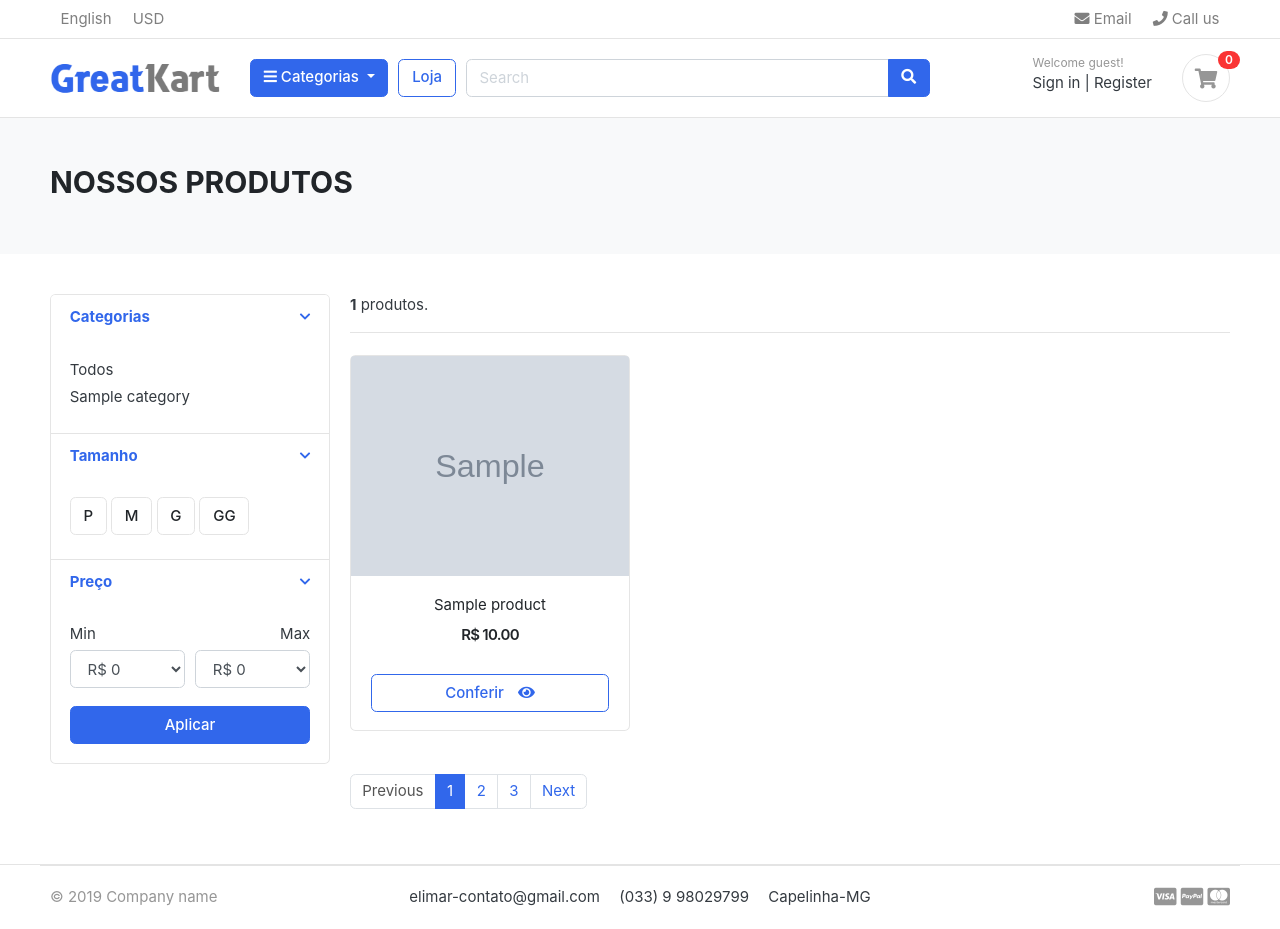
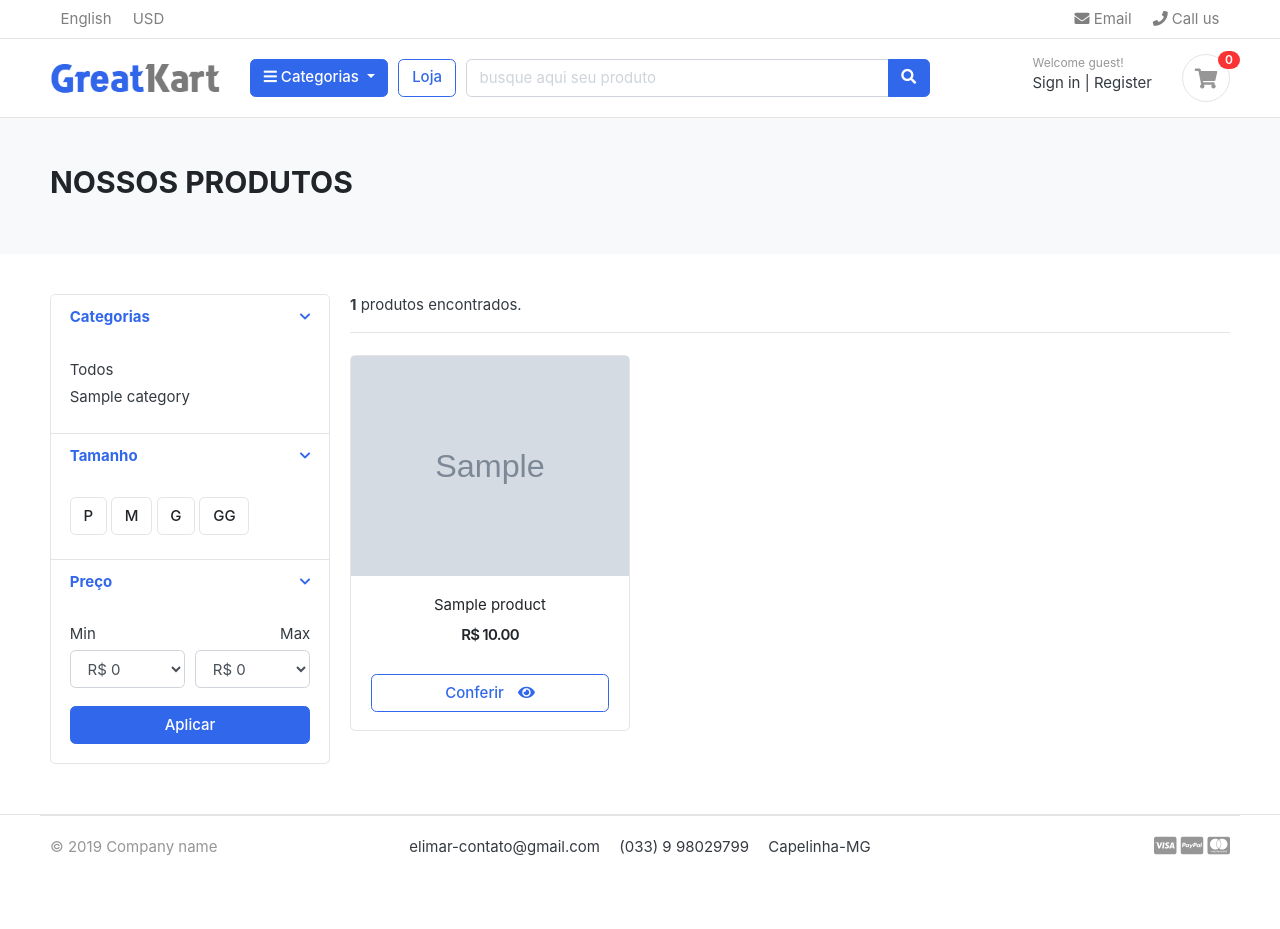
Before and after one commit to elimarafonso/Ecommerce-django, a Django app: page /store/ in a window 1280 px wide. After the commit the page ends 856 px from the top, so only its background shows below. Run offline with Django 3.2, Linux system fonts and the light colour scheme; tables that the repository leaves empty hold one stand-in row (values such as "Sample post"); grey boxes marked "Sample" are stand-in pictures; some libraries are stand-ins or nearby versions; some web fonts are replaced.

Commit message:
Implementado Busca/Paginação

```diff
--- a/store/urls.py
+++ b/store/urls.py
@@ -1,9 +1,10 @@
 from django.urls import path
-from .views import StoreView, ProductDetailView
+from .views import StoreView, ProductDetailView, SearchListView
 
 
 urlpatterns = [
     path('', StoreView.as_view(), name='store'),
-    path('<slug:category_slug>/', StoreView.as_view(), name='products_by_category'),
-    path('<slug:category_slug>/<slug:product_slug>/', ProductDetailView.as_view(), name='ProductDetail'),
+    path('category/<slug:category_slug>/', StoreView.as_view(), name='products_by_category'),
+    path('category/<slug:category_slug>/<slug:product_slug>/', ProductDetailView.as_view(), name='ProductDetail'),
+    path('search/', SearchListView.as_view(), name='search'),
 ]
--- a/store/views.py
+++ b/store/views.py
@@ -1,32 +1,44 @@
 from django.shortcuts import get_object_or_404
 from django.views.generic.base import TemplateView
+from django.views.generic.list import ListView
+from django.core.paginator import EmptyPage, PageNotAnInteger, Paginator
 
 import carts.views
 from category.models import Category
-from carts.models import CartItem, Cart
+from carts.models import CartItem
 from .models import Product
 
 
-# Create your views here.
-
-
 class StoreView(TemplateView):
-
     template_name = 'store/store.html'
 
-    def get_context_data(self,  **kwargs):
+    def get_context_data(self, **kwargs):
         context = super(StoreView, self).get_context_data(**kwargs)
 
         category_slug = kwargs.get('category_slug')
         # se Category_slug não for NONE é porque tem um slug
-        if  category_slug != None:
+        if category_slug != None:
             categories = get_object_or_404(Category, slug=category_slug)
-            context['products'] = Product.objects.all().filter(category=categories, is_available=True)
-            context['quant_products'] = context['products'].count()
+
+            products_by_category = Product.objects.all().filter(category=categories, is_available=True).order_by('id')
+            # paginando produtos por categorias
+            paginator = Paginator(products_by_category, 1)
+            page = self.request.GET.get('page')
+            paged_products = paginator.get_page(page)
+            context['products'] = paged_products
+            #
+            context['quant_products'] = products_by_category.count()
         else:
             context['categories'] = Category.objects.all()
-            context['products'] = Product.objects.all().filter(is_available=True)
-            context['quant_products'] = context['products'].count()
+
+            # paginando produtos
+            products_all = Product.objects.all().filter(is_available=True).order_by('id')
+            paginator = Paginator(products_all, 5)
+            page = self.request.GET.get('page')
+            paged_products = paginator.get_page(page)
+            context['products'] = paged_products
+
+            context['quant_products'] = products_all.count()
 
         return context
 
@@ -40,10 +52,44 @@ class ProductDetailView(TemplateView):
         product_slug = kwargs.get('product_slug')
         try:
             single_product = Product.objects.get(category__slug=category_slug, slug=product_slug)
-            in_cart = CartItem.objects.filter(product=single_product, cart__cart_id=carts.views._cart_id(self.request)).exists()
+            in_cart = CartItem.objects.filter(product=single_product,
+                                              cart__cart_id=carts.views._cart_id(self.request)).exists()
         except Exception as e:
             raise e
 
         context['product'] = single_product
         context['in_cart'] = in_cart
         return context
+
+
+class SearchListView(ListView):
+    template_name = 'store/store.html'
+    model = Product
+
+    def get_context_data(self, *, object_list=None, **kwargs):
+        context = super(SearchListView, self).get_context_data(**kwargs)
+
+        # paginando produtos pesquisados
+
+        if 'search_key' in self.request.GET and self.request.GET.get('search_key'):
+            search_key = self.request.GET.get('search_key')
+            products_search = Product.objects.all().filter(product_name__icontains=search_key, is_available=True).order_by('id')
+
+            page = self.request.GET.get('page')
+            search_key = self.request.GET.get('search_key')
+            paginator = Paginator(products_search, 5)
+
+            paged_products = paginator.get_page(page)
+
+            context['products'] = paged_products
+            context['search_key'] = search_key
+
+            # numero de produtos encotrados na pesquisa
+            context['quant_products'] = products_search.count()
+
+        else:
+            context['quant_products'] = 0
+            context['search_key'] = ''
+            context['products'] = ''
+
+        return context
--- a/templates/includes/navbar.html
+++ b/templates/includes/navbar.html
@@ -45,11 +45,14 @@
 			</div>
 		</div>  <!-- category-wrap.// -->
 	</div> <!-- col.// -->
+
 	<a href="{% url 'store' %}" class="btn btn-outline-primary">Loja</a>
+
+	<!-- BARRA DE PESQUISA START -->
 	<div class="col-lg  col-md-6 col-sm-12 col">
-		<form action="#" class="search">
+		<form action="{% url 'search'  %}" class="search">
 			<div class="input-group w-100">
-			    <input type="text" class="form-control" style="width:60%;" placeholder="Search">
+			    <input name="search_key" type="text" class="form-control" style="width:60%;" placeholder="busque aqui seu produto">
 
 			    <div class="input-group-append">
 			      <button class="btn btn-primary" type="submit">
@@ -57,8 +60,13 @@
 			      </button>
 			    </div>
 		    </div>
-		</form> <!-- search-wrap .end// -->
+		</form>
+		<!-- BARRA DE PESQUISA END -->
 	</div> <!-- col.// -->
+
+
+
+
 	<div class="col-lg-3 col-sm-6 col-8 order-2 order-lg-3">
 				<div class="d-flex justify-content-end mb-3 mb-lg-0">
 					<div class="widget-header">
--- a/templates/store/store.html
+++ b/templates/store/store.html
@@ -6,8 +6,11 @@
 <!-- ========================= SECTION PAGETOP ========================= -->
 <section class="section-pagetop bg">
 <div class="container">
+	{% if 'search' in request.path %}
+		<h3 class="title-page"> Produtos encontrados para "{{ search_key }}" </h3>
+	{% else %}
 		<h2 class="title-page">NOSSOS PRODUTOS</h2>
-
+	{% endif %}
 </div> <!-- container //  -->
 </section>
 <!-- ========================= SECTION INTRO END// ========================= -->
@@ -122,13 +125,16 @@
 
 <header class="border-bottom mb-4 pb-3">
 		<div class="form-inline">
-			<span class="mr-md-auto"><b>{{ quant_products }}</b> produtos. </span>
+			<span class="mr-md-auto"><b>{{ quant_products }}</b> produtos encontrados. </span>
 
 		</div>
 </header><!-- sect-heading -->
 
-<div class="row">
-	{% for  prod in products %}
+<!-- listando produtos start -->
+<div class="row centered">
+	{% if products %}
+
+			{% for prod in products  %}
 				<div class="col-md-4">
 					<figure class="card card-product-grid">
 						<div class="img-wrap">
@@ -149,18 +155,67 @@
 				</div> <!-- col.// -->
 			{% endfor %}
 
-</div> <!-- row end.// -->
+	{% else %}
+
+		{% include 'store/product_not_found.html' %}
+
+	{% endif %}
+</div>
+<!-- listando produtos end -->
+
+<!-- PAGINAÇÃO START -->
+<nav class="mt-4" aria-label="Page navigation sample">
+{% if products.has_other_pages %}
+
+  <ul class="pagination">
+	  {% if products.has_previous %}
+			<li class="page-item" >
+			  <a class="page-link" href="?page={{ products.previous_page_number }}" aria-label="Previous">
+				<span aria-hidden="true">&laquo;</span>
+				<span class="sr-only">Previous</span>
+			  </a>
+			</li>
+	  {% else %}
+	  		<li class="page-item disabled" >
+			  <a class="page-link" href="#" aria-label="Previous">
+				<span aria-hidden="true">&laquo;</span>
+				<span class="sr-only">Previous</span>
+			  </a>
+			</li>
+	  {% endif %}
+
+	  {% for num in products.paginator.page_range %}
+
+	  		{% if products.number  == num %}
+	  		    <li class="page-item active"><a class="page-link" href="#">{{ num }}</a></li>
+			{% else %}
+	  			<li class="page-item"><a class="page-link" href="?{% if search_key %}search_key={{search_key}}&{% endif %}page={{num}}">{{num}}</a></li>
+	  		{% endif %}
+
+	  {% endfor %}
+
+	  {% if products.has_next %}
+	  		<li class="page-item">
+				  <a class="page-link" href="?{% if search_key %}search_key={{search_key}}&{% endif %}page={{products.next_page_number}}" aria-label="Next">
+					<span aria-hidden="true">&raquo;</span>
+					<span class="sr-only">Next</span>
+				  </a>
+			</li>
+	  {% else %}
+	  		<li class="page-item disabled">
+				  <a class="page-link" href="#" aria-label="Next">
+					<span aria-hidden="true">&raquo;</span>
+					<span class="sr-only">Next</span>
+				  </a>
+			</li>
+	  {% endif %}
+  </ul>
+{% endif %}
+</nav>
 
 
-<nav class="mt-4" aria-label="Page navigation sample">
-  <ul class="pagination">
-    <li class="page-item disabled"><a class="page-link" href="#">Previous</a></li>
-    <li class="page-item active"><a class="page-link" href="#">1</a></li>
-    <li class="page-item"><a class="page-link" href="#">2</a></li>
-    <li class="page-item"><a class="page-link" href="#">3</a></li>
-    <li class="page-item"><a class="page-link" href="#">Next</a></li>
-  </ul>
-</nav>
+<!-- PAGINAÇÃO END -->
+
 
 	</main> <!-- col.// -->
 
```
Also changed, not shown: templates/store/product_not_found.html (added, +12 -0 lines). Lines whose indentation alone changed are shown as unchanged.
